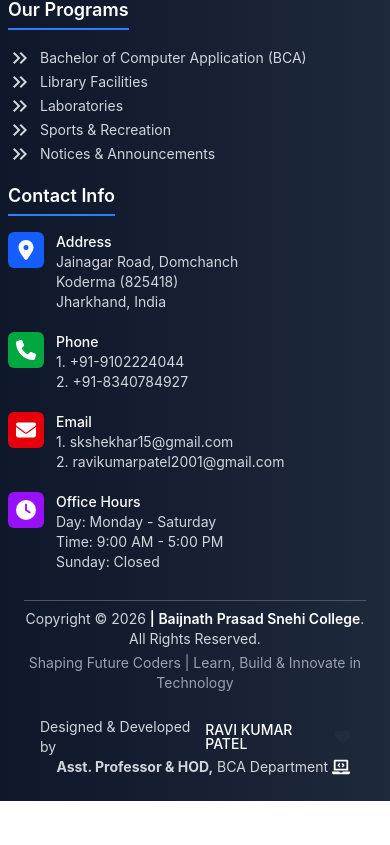
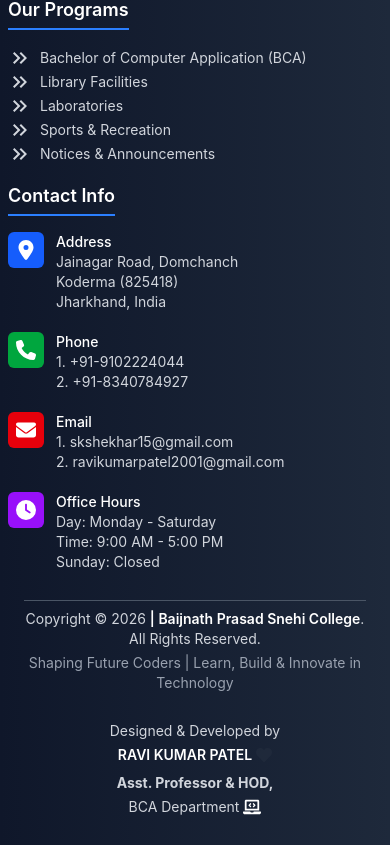
Before and after one commit to ravikrpatel01/bpsc-bca-website, a React (Vite) app: page / in a window 390 px wide. Shown: the part 5638-6483 px from the top of the page. Before the commit the page ends 6439 px from the top, so only its background shows below. Built offline with nearby package versions, Linux system fonts and the light colour scheme.

Commit message:
Made footer responsive

```diff
--- a/src/components/Footer.jsx
+++ b/src/components/Footer.jsx
@@ -19,19 +19,25 @@
         </div>
 
         {/* Right Content */}
-        <div className="text-sm px-4 py-2">
-          <p className="flex gap-1 items-center justify-center">
-            Designed & Developed by
-            <span className="text-white flex items-center gap-1 font-medium leading-none">
+        <div className="text-sm px-2 lg:px-4 py-3 text-center sm:text-left">
+          {/* Line 1 */}
+          <p className="flex flex-col sm:flex-row items-center justify-center sm:justify-start gap-1">
+            <span>Designed & Developed by</span>
+
+            <span className="text-white flex items-center gap-1 font-semibold">
               RAVI KUMAR PATEL
-              <FaHeart className="text-white align-middle heart" size={16} />
+              <FaHeart className="text-white heart" size={16} />
             </span>
           </p>
 
-          <p className="flex items-center gap-1 justify-end">
-            <span className="font-bold">Asst. Professor & HOD,</span> BCA
-            Department
-            <FaLaptopCode className="text-white align-middle" size={18} />
+          {/* Line 2 */}
+          <p className="flex flex-col sm:flex-row items-center justify-center sm:justify-end gap-1 mt-2">
+            <span className="font-bold">Asst. Professor & HOD,</span>
+
+            <span className="flex items-center gap-1">
+              BCA Department
+              <FaLaptopCode className="text-white" size={18} />
+            </span>
           </p>
         </div>
       </div>
```
